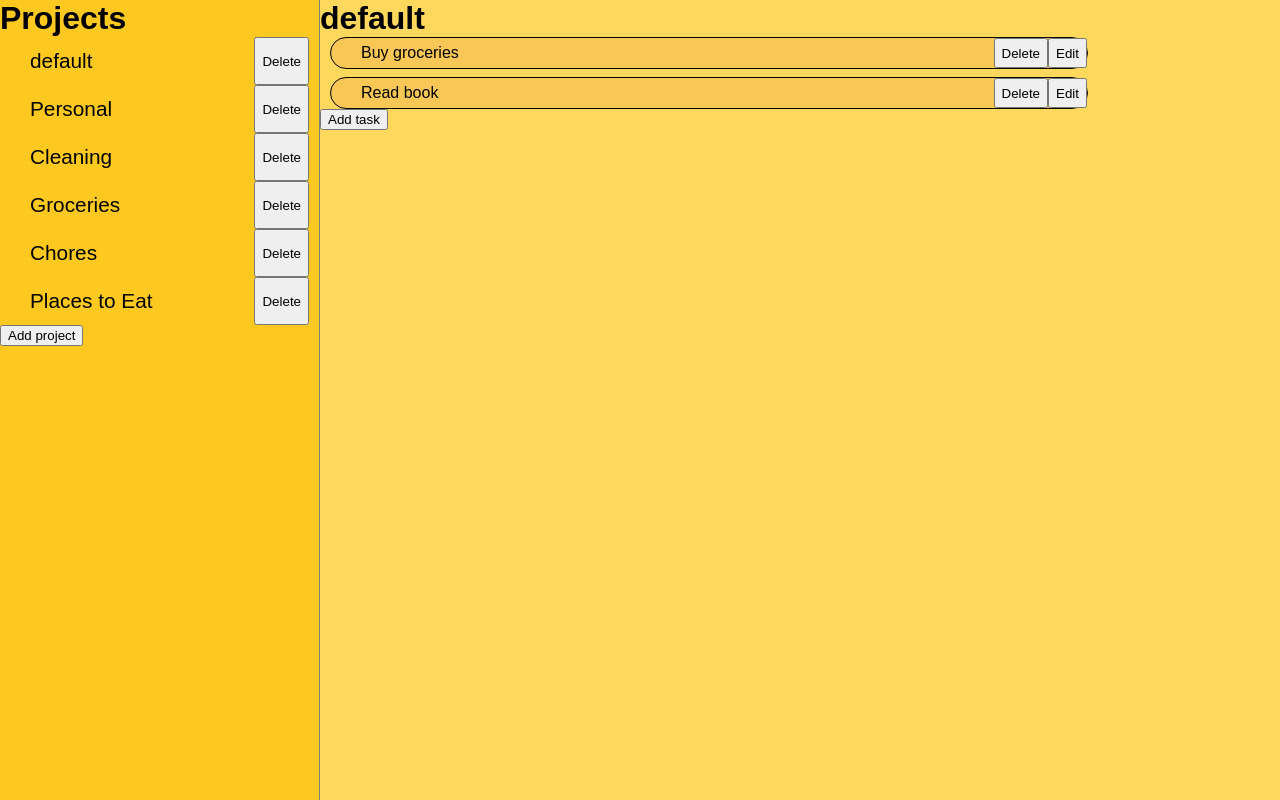
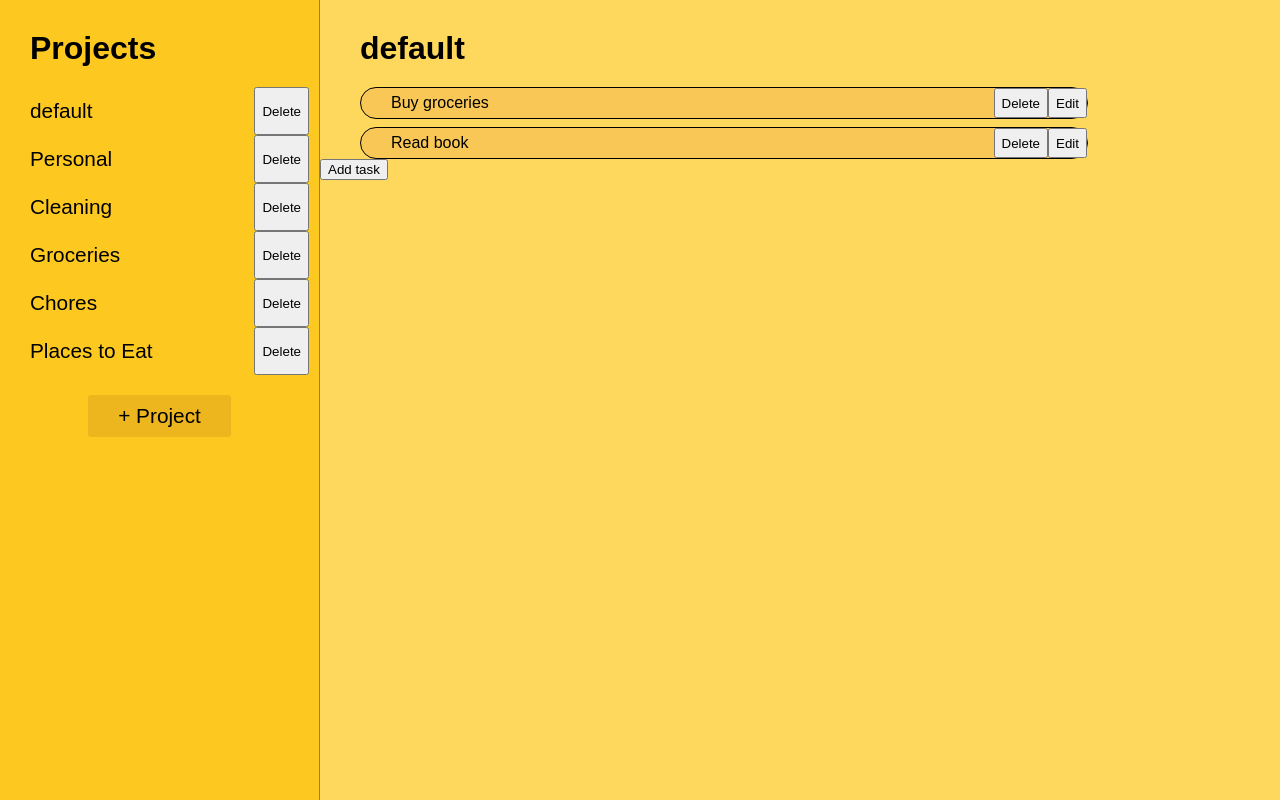
Before and after one commit to zwhahn/Todo_List, a website built with webpack: page src/template.html in a window 1280 px wide. Built offline with nearby package versions, Linux system fonts and the light colour scheme.

Commit message:
Add heading styling

```diff
--- a/src/styles.css
+++ b/src/styles.css
@@ -2,7 +2,7 @@
     --main-task-bg: #fdd85d;
     --main-project-bg: #fdc921;
     font-family: Arial, Helvetica, sans-serif;
-    --project-corner-radius: 0px;
+    --task-left-padding: 40px;
   }
 
 
@@ -15,6 +15,19 @@ li {
     list-style-type: none;
 }
 
+h1 {
+    padding-top: 30px;
+    padding-bottom: 20px;
+}
+
+.project-sidebar>h1 {
+    padding-left: 30px;
+}
+
+.main>h1 {
+    padding-left: var(--task-left-padding);
+}
+
 .layout {
     height: 100vh;
     display: grid;
@@ -22,6 +35,8 @@ li {
 }
 
 .project-sidebar {
+    display: flex;
+    flex-direction: column;
     background-color: var(--main-project-bg);
     border-right: gray solid 1px;
 }
@@ -38,7 +53,7 @@ li {
 #task-list {
     row-gap: 0.5em;
     width: 80%;
-    padding: 0px 0px 0px 10px;
+    padding: 0px 0px 0px var(--task-left-padding);
 }
 
 .project-list-item, .todo-list-item {
@@ -79,3 +94,19 @@ li {
     /* border-radius: var(--project-corner-radius); */
     margin-right: 10px;
 }
+
+#add-project-btn {
+    all: unset;
+    align-self: center;
+    font-size: 1.3em;
+    height: 2em;
+    padding: 0px 30px;
+    margin-top: 20px;
+    background-color: rgba(100, 0, 0, 0.1);
+    border-radius: 3px;
+    cursor: pointer;
+}
+
+#add-project-btn:hover {
+    background-color: rgba(100, 0, 0, 0.3);
+}
--- a/src/template.html
+++ b/src/template.html
@@ -10,7 +10,7 @@
         <div class="project-sidebar">
             <h1>Projects</h1>
             <ul id="project-list"></ul>
-            <button id="add-project-btn">Add project</button>
+            <button id="add-project-btn">+ Project</button>
         </div>
         <div class="main">
             <h1 id="project-title">Project Title</h1>
```
